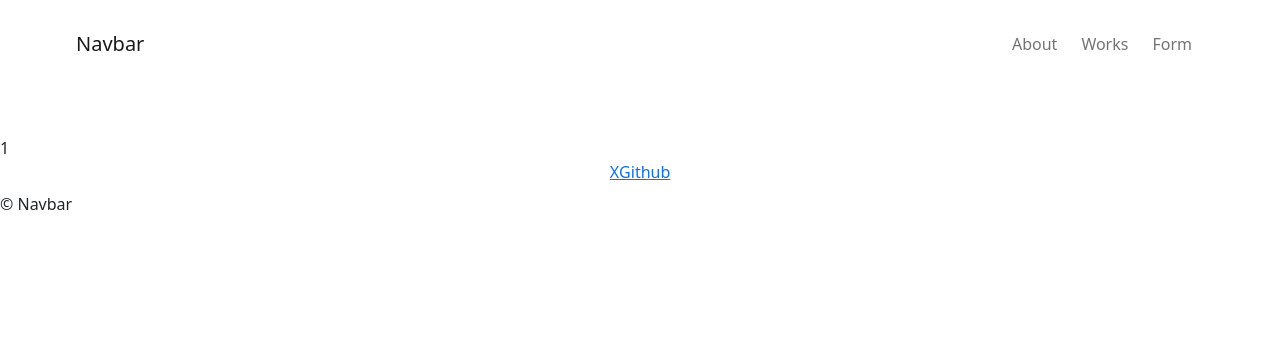
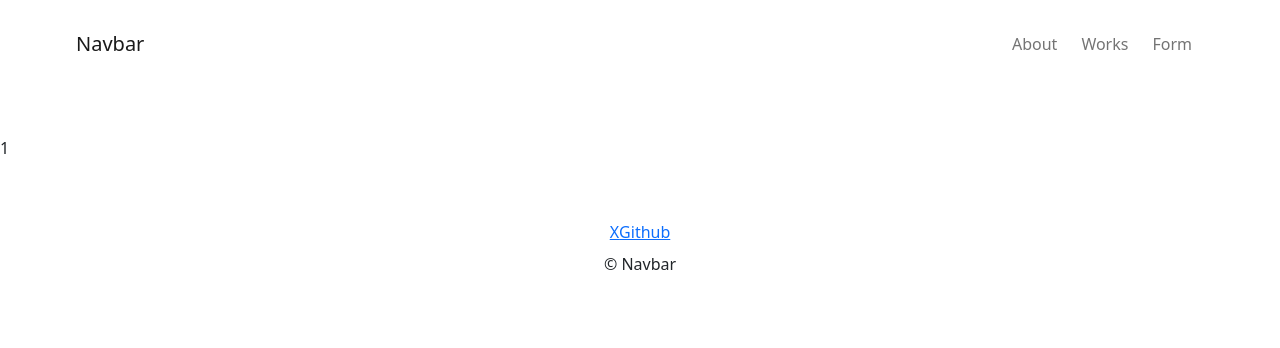
Before and after one commit to shomaozasa/teamA, a Django app: page /work/1/ in a window 1280 px wide. Shown: the top 348 px of the page. Run offline with Django 5.2, Linux system fonts and the light colour scheme; some libraries are stand-ins or nearby versions.

Commit message:
Update style.css

```diff
--- a/teamA/static/css/style.css
+++ b/teamA/static/css/style.css
@@ -13,3 +13,9 @@
 .navbar-light .navbar-toggler {
     border-color: rgba(0,0,0,0);
 }
+/* フッターのスタイル */
+.footer {
+    text-align: center;
+    padding-top: 60px;
+    padding-bottom: 12px;
+}
```
